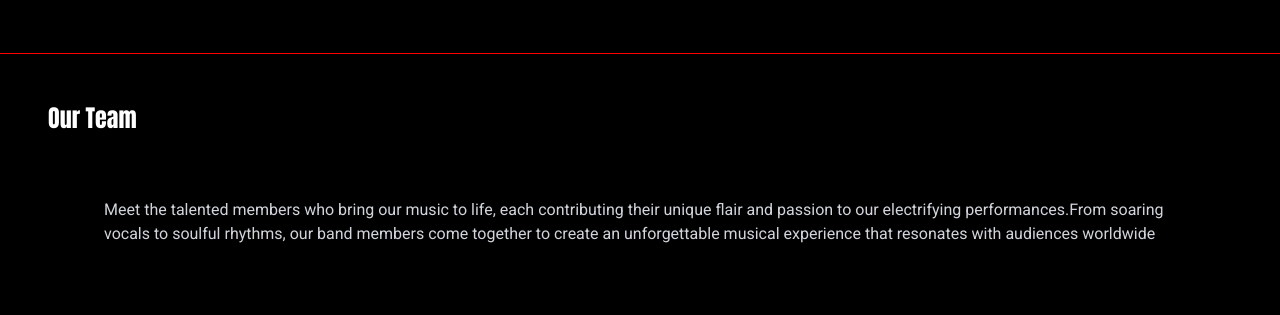
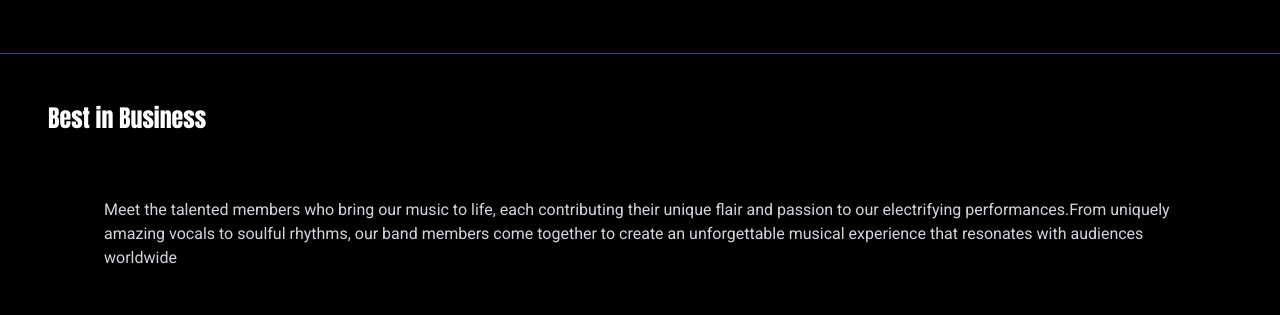
Before and after one commit to hcnpeiris/Centigradz, a plain HTML site: page index.html in a window 1280 px wide. Shown: the part 1898-2213 px from the top of the page. Drawn offline with nearby package versions, Linux system fonts and the light colour scheme; some icons are missing.

Commit message:
Update index.html

```diff
--- a/index.html
+++ b/index.html
@@ -218,9 +218,9 @@
         </div>
     </section>
     <section class="border-t border-red-500 p-8">
-        <h2 class="text-white text-2xl p-4 ">Our Team</h2>
+        <h2 class="text-white text-2xl p-4 ">Best in Business</h2>
         <div class="container mx-auto" style="padding: 5vh 5vw;">
-            <p class="text-left p-2 text-gray-300">Meet the talented members who bring our music to life, each contributing their unique flair and passion to our electrifying performances.From soaring vocals to soulful rhythms, our band members come together to create an unforgettable musical experience that resonates with audiences worldwide</p>
+            <p class="text-left p-2 text-gray-300">Meet the talented members who bring our music to life, each contributing their unique flair and passion to our electrifying performances.From uniquely amazing vocals to soulful rhythms, our band members come together to create an unforgettable musical experience that resonates with audiences worldwide</p>
             <div class=" py-16">
                 <div class="container mx-auto px-4">
                   <div class="grid grid-cols-1 sm:grid-cols-2 lg:grid-cols-4 gap-8">
```
